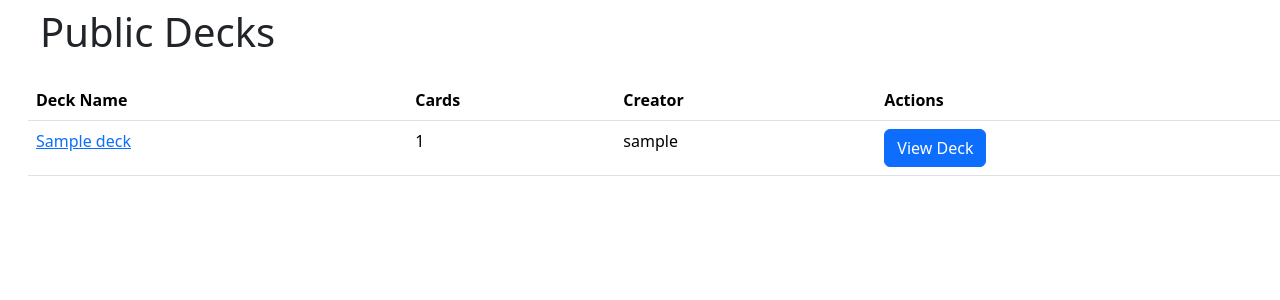
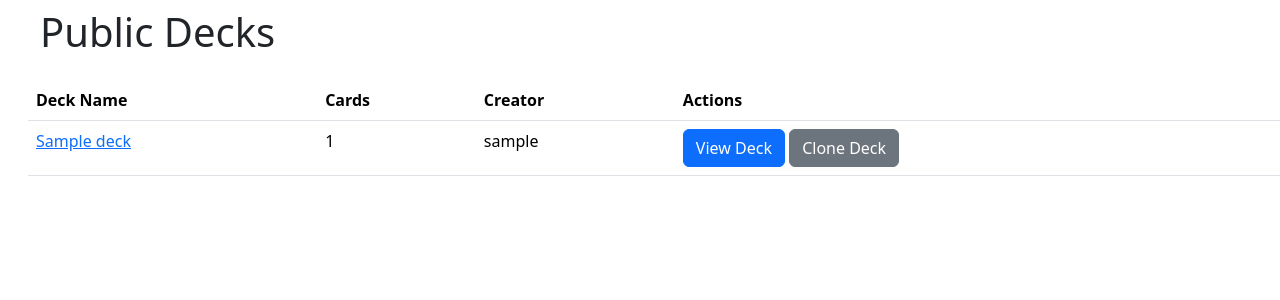
Before and after one commit to TEW07/SummerProject, a Flask app: page /public_decks in a window 1280 px wide. Shown: the part 56-356 px from the top of the page. Run offline with Flask 3, Linux system fonts and the light colour scheme; a user stored in the database is signed in; tables that the repository leaves empty hold one stand-in row (values such as "Sample post").

Commit message:
Users can now clone an entire deck from public_decks into their own collection of decks, allowing them to review and manage the cards in that deck for their own requirements

```diff
--- a/app/decks/routes.py
+++ b/app/decks/routes.py
@@ -141,14 +141,31 @@ def public_decks():
 
     for deck in shared_decks:
         card_count = Card.query.filter_by(deck_id=deck.deck_id).count()
-        creator = User.query.filter_by(user_id=deck.user_id).first()
+        creator = User.query.get(deck.user_id).username  # Fetch the username of the deck creator
         deck_data.append({
             'deck_id': deck.deck_id,
             'name': deck.name,
             'cards': card_count,
-            'creator_username': creator.username,
-            'next_review_date': '',  # Add logic for next review date
-            'last_review_date': ''   # Add logic for last review date
+            'creator': creator  # Add the creator's username to the deck data
         })
 
     return render_template('public_decks.html', decks=deck_data)
+
+
+
+@decks_blueprint.route('/clone_deck/<int:deck_id>', methods=['POST', 'GET'])
+@login_required
+def clone_deck(deck_id):
+    original_deck = Deck.query.get_or_404(deck_id)
+    new_deck = Deck(name='CLONE: ' + original_deck.name, user_id=current_user.user_id)
+    db.session.add(new_deck)
+    db.session.commit()
+
+    original_cards = Card.query.filter_by(deck_id=deck_id).all()
+    for card in original_cards:
+        new_card = Card(front=card.front, back=card.back, deck_id=new_deck.deck_id)
+        db.session.add(new_card)
+
+    db.session.commit()
+    flash('Deck has been cloned successfully!', 'success')
+    return redirect(url_for('decks.decks'))
--- a/app/decks/templates/public_decks.html
+++ b/app/decks/templates/public_decks.html
@@ -16,9 +16,10 @@
         <tr>
             <td><a href="{{ url_for('decks.view_deck', deck_id=deck['deck_id']) }}">{{ deck['name'] }}</a></td>
             <td>{{ deck['cards'] }}</td>
-            <td>{{ deck['creator_username'] }}</td>
+            <td>{{ deck['creator'] }}</td> <!-- Display the creator's username -->
             <td>
                 <a href="{{ url_for('decks.view_deck', deck_id=deck['deck_id']) }}" class="btn btn-primary">View Deck</a>
+                <a href="{{ url_for('decks.clone_deck', deck_id=deck['deck_id']) }}" class="btn btn-secondary">Clone Deck</a>
             </td>
         </tr>
         {% endfor %}
```
